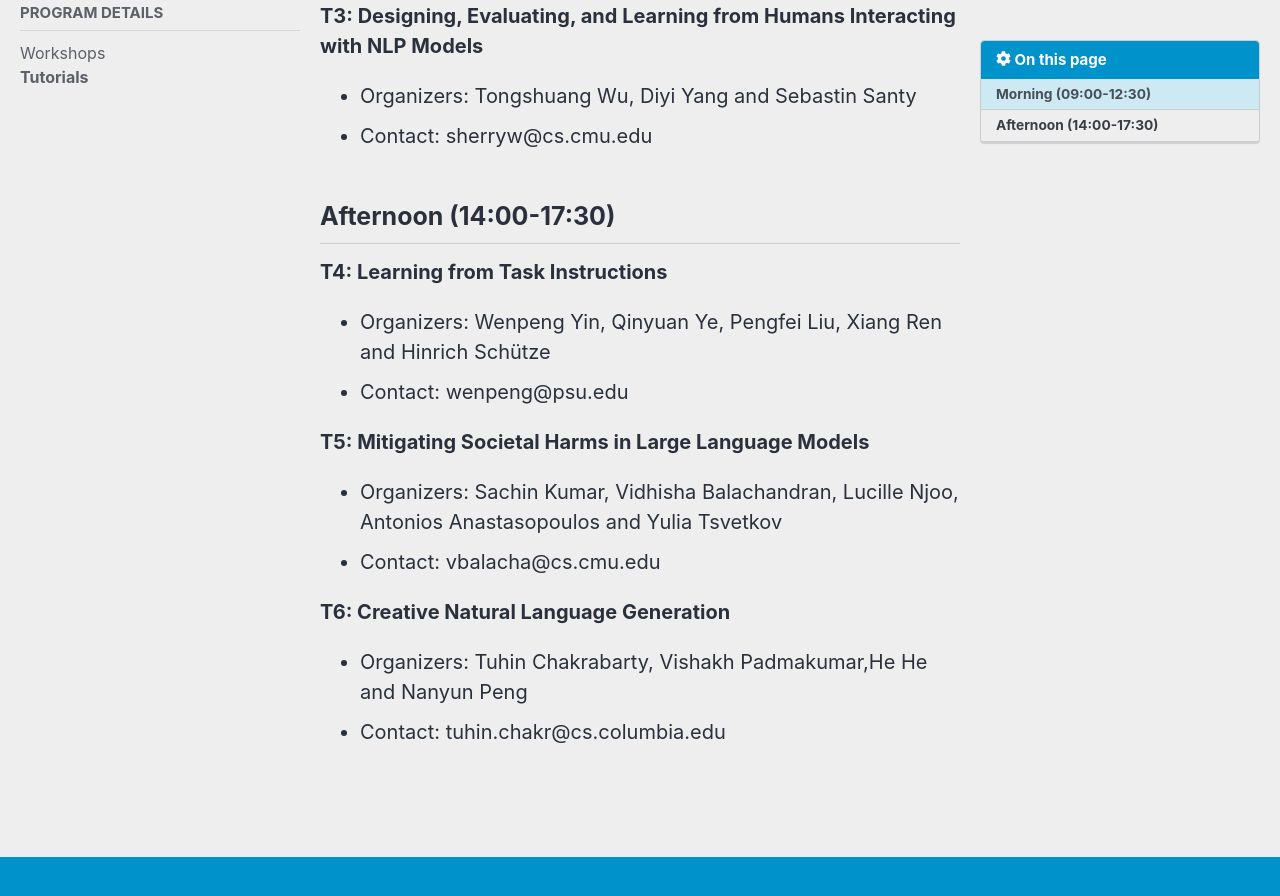
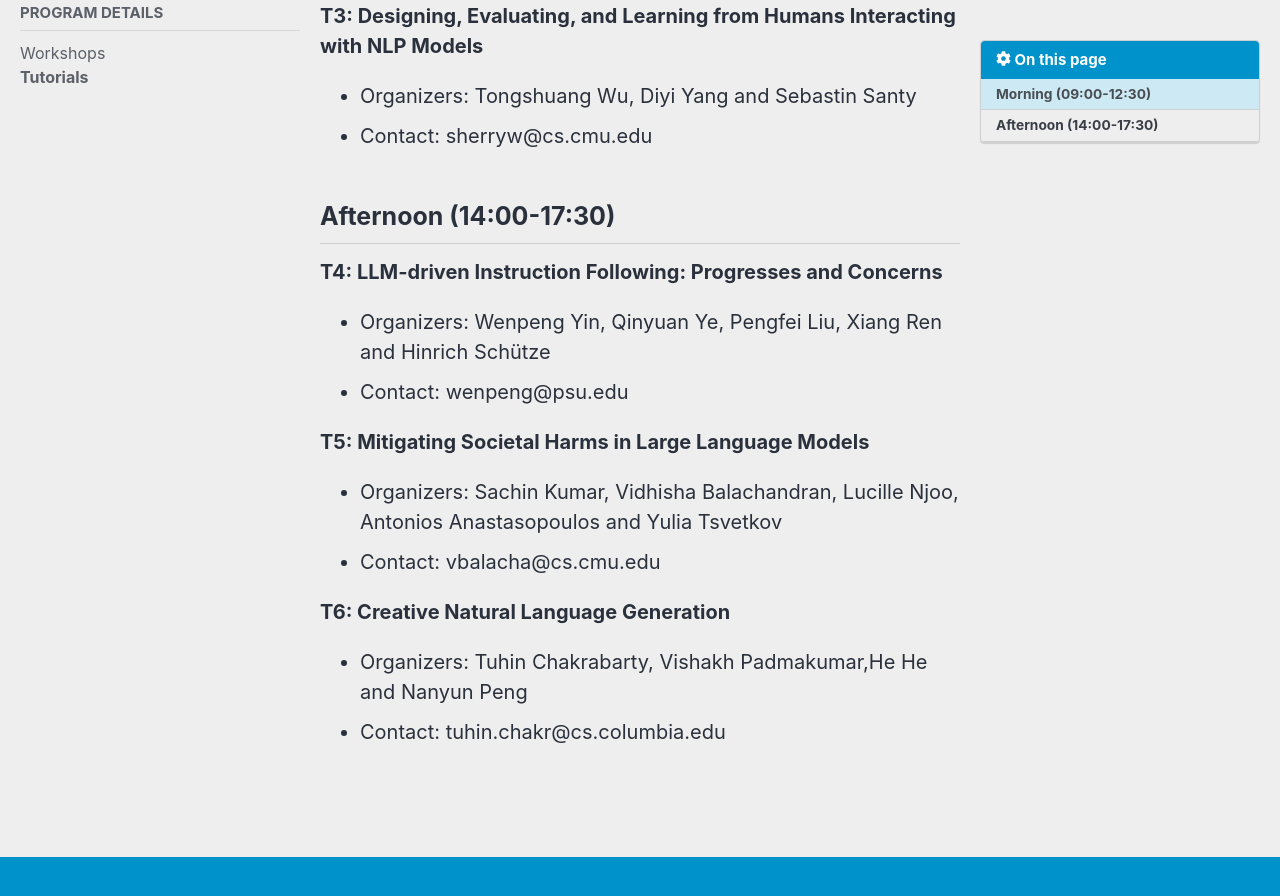
Before and after one commit to acl-org/emnlp-2023, a Jekyll site: the page built from _pages/program/tutorials.md, in a window 1280 px wide and 900 px high, scrolled down 549 px. Shown: the top 896 px of the window. Built offline with Jekyll 4.4.1, drawn with Linux system fonts in a browser that asks for light colours; cached includes are drawn as plain includes; nearby versions of some CDN libraries.

Commit message:
Update tutorials.md

```diff
--- a/_pages/program/tutorials.md
+++ b/_pages/program/tutorials.md
@@ -29,7 +29,7 @@ sidebar:
 
 ## Afternoon (14:00-17:30)
 
-**T4: Learning from Task Instructions**<br>
+**T4: LLM-driven Instruction Following: Progresses and Concerns**<br>
 
 * Organizers: Wenpeng Yin, Qinyuan Ye, Pengfei Liu, Xiang Ren and Hinrich Schütze
 * Contact: wenpeng@psu.edu
```
Also changed, not shown: other parts of _pages/program/tutorials.md (+1 -1 lines).
